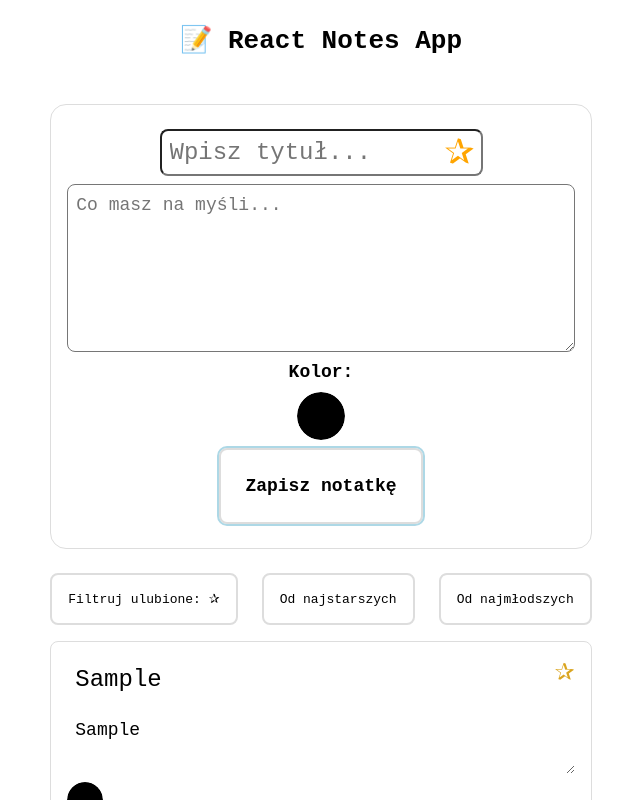
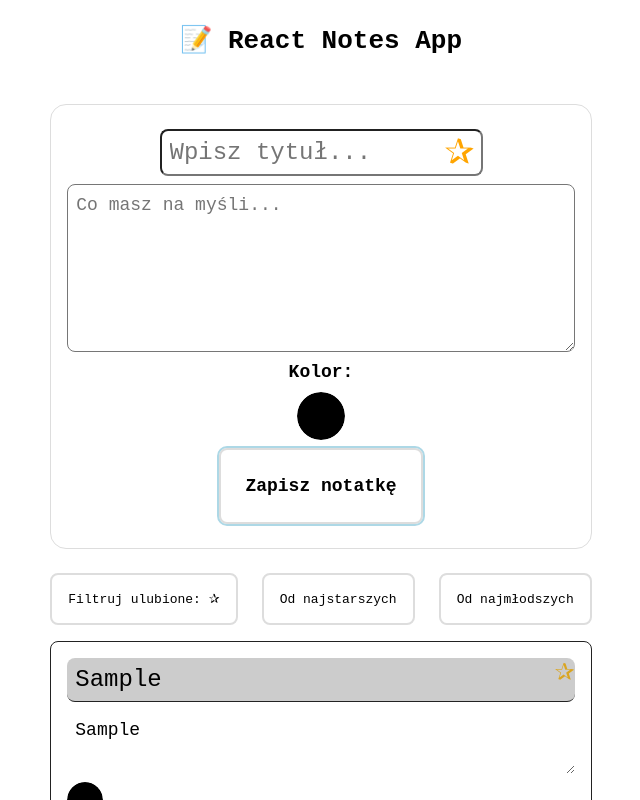
Before and after one commit to HubertDudaDeveloper/react-notes-app, a Next.js app: page / in a window 1280 px wide. Both pictures are taken after typing "Sample", "Sample" into the empty fields and a click on the button "Zapisz notatkę". Shown: the top 800 px of the page, without its empty margins (319-959 px from the left). Built offline with nearby package versions, Linux system fonts and the light colour scheme.

Commit message:
Update NoteItem.module.scss

```diff
--- a/assets/styles/NoteItem.module.scss
+++ b/assets/styles/NoteItem.module.scss
@@ -9,15 +9,15 @@
   gap: 8px;
   max-width: 756px;
   width: 100%;
-  border: 1px solid #ddd;
+  border: 1px solid $cl-secondary;
   border-radius: 8px;
   padding: 16px;
 
   .noteTitleContainer {
     position: relative;
-    border-bottom: 1px solid white;
+    border-bottom: 1px solid $cl-secondary;
     border-radius: 8px;
-    background-color: rgba(255, 255, 255, 0.2);
+    background-color: $cl-input;
   }
 
   .noteTitle {
```
